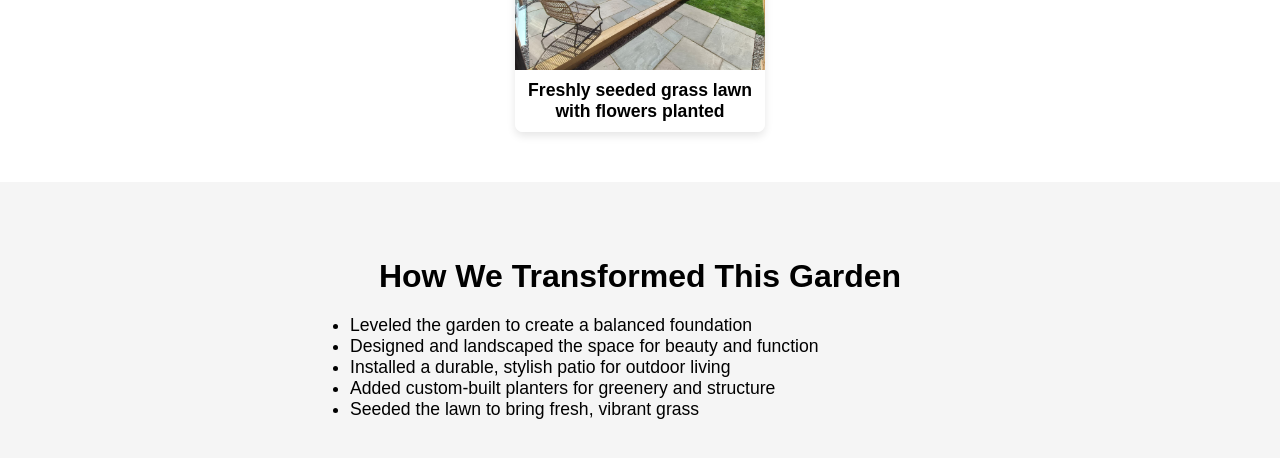
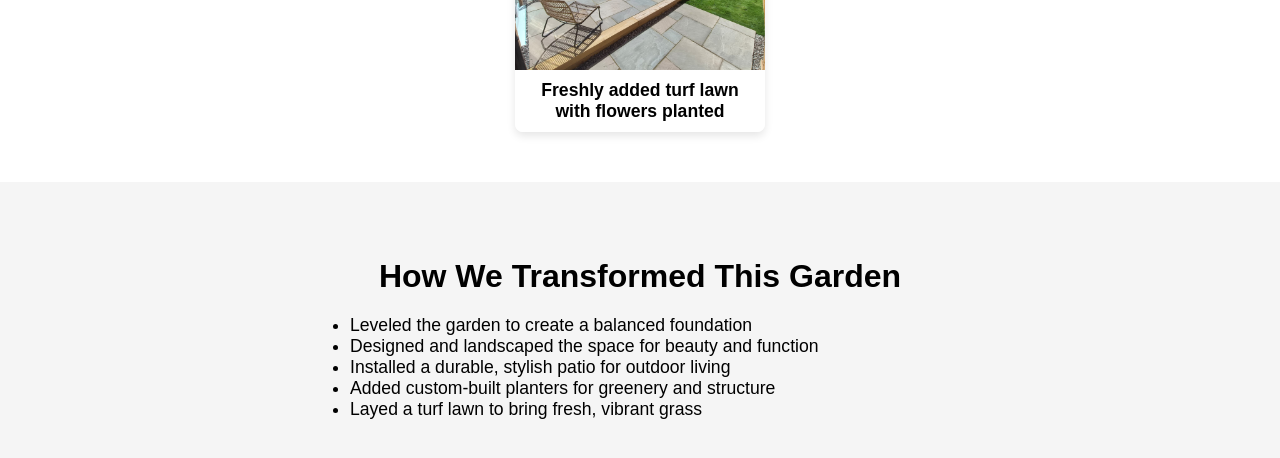
Before and after one commit to MattPackham/hdlandscaping, a Vue app: page /services/landscaping/jake-jens-landscaping in a window 1280 px wide. Shown: the part 1067-1525 px from the top of the page. Built offline with nearby package versions, Linux system fonts and the light colour scheme.

Commit message:
Fixed wording

```diff
--- a/src/views/About.vue
+++ b/src/views/About.vue
@@ -18,7 +18,7 @@
     </p>
     <p>
       Whether you’re looking for a complete landscape design, seasonal
-      maintenance, or a fresh update to your yard, our dedicated team is here
+      maintenance, or a fresh update to your garden, our dedicated team is here
       to make it happen. We take pride in our attention to detail, reliable
       service, and the long-lasting relationships we build with our clients.
     </p>
--- a/src/views/services/landscaping/JakeJenLandscaping.vue
+++ b/src/views/services/landscaping/JakeJenLandscaping.vue
@@ -32,7 +32,7 @@
         <li>Designed and landscaped the space for beauty and function</li>
         <li>Installed a durable, stylish patio for outdoor living</li>
         <li>Added custom-built planters for greenery and structure</li>
-        <li>Seeded the lawn to bring fresh, vibrant grass</li>
+        <li>Layed a turf lawn to bring fresh, vibrant grass</li>
       </ul>
     </div>
   </section>
@@ -48,7 +48,7 @@ export default {
         { src: '/hdlandscaping/Jake and Jen/Landscaping Birdseye2.jpg', alt: 'Starting the project', caption: 'Creating room for the new planters' },
         { src: '/hdlandscaping/Jake and Jen/Harry Landscaping.jpg', alt: 'Installing the timber frames', caption: 'Installing the timber frames' },
         { src: '/hdlandscaping/Jake and Jen/Installing Flowerbed.jpg', alt: 'Flowerbed Timbers Installed', caption: 'Custom planters added' },
-        { src: '/hdlandscaping/Jake and Jen/Jake3.jpg', alt: 'New grass lawn', caption: 'Freshly seeded grass lawn with flowers planted' },
+        { src: '/hdlandscaping/Jake and Jen/Jake3.jpg', alt: 'New grass lawn', caption: 'Freshly added turf lawn with flowers planted' },
       ]
     };
   }
```
